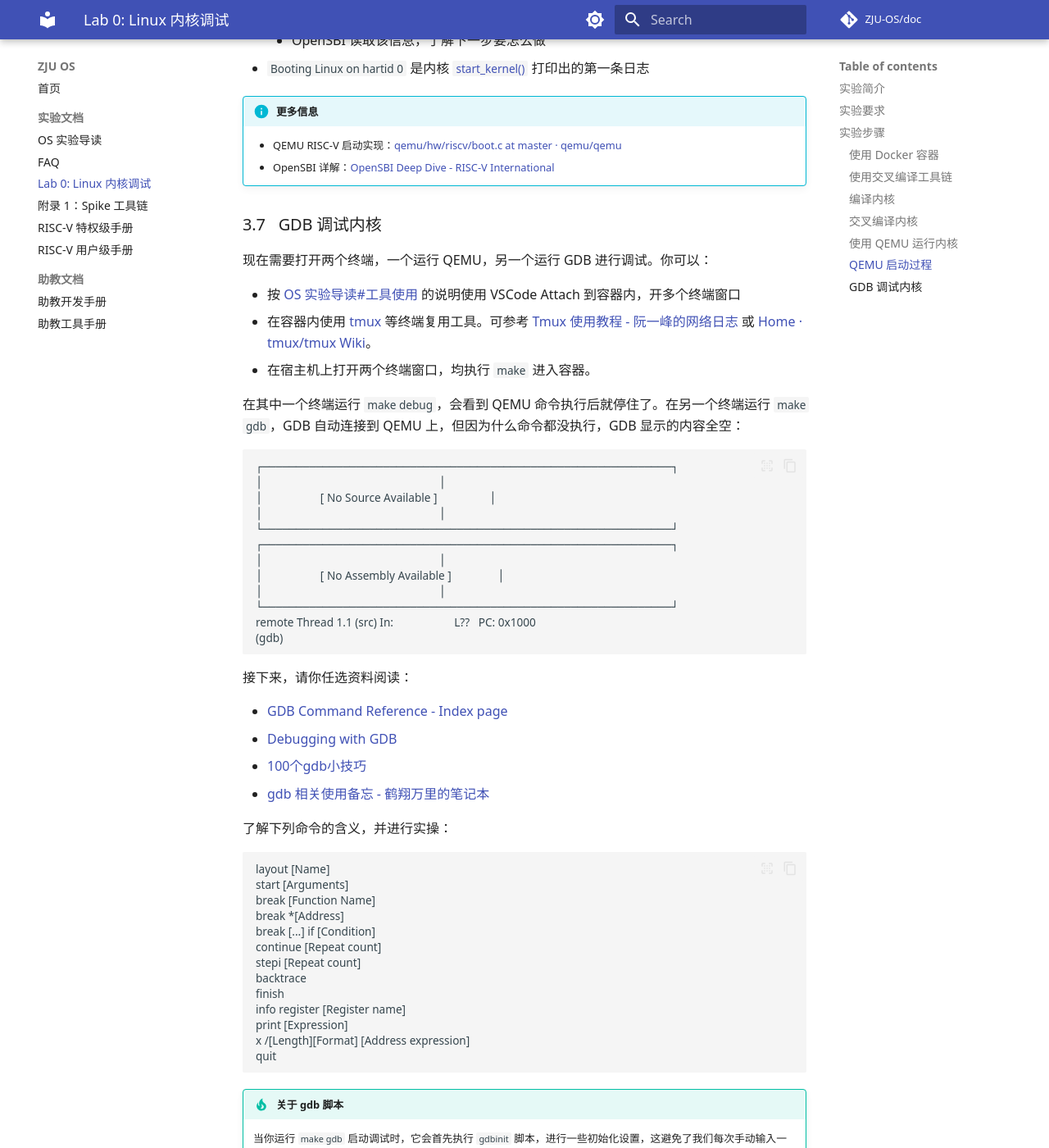
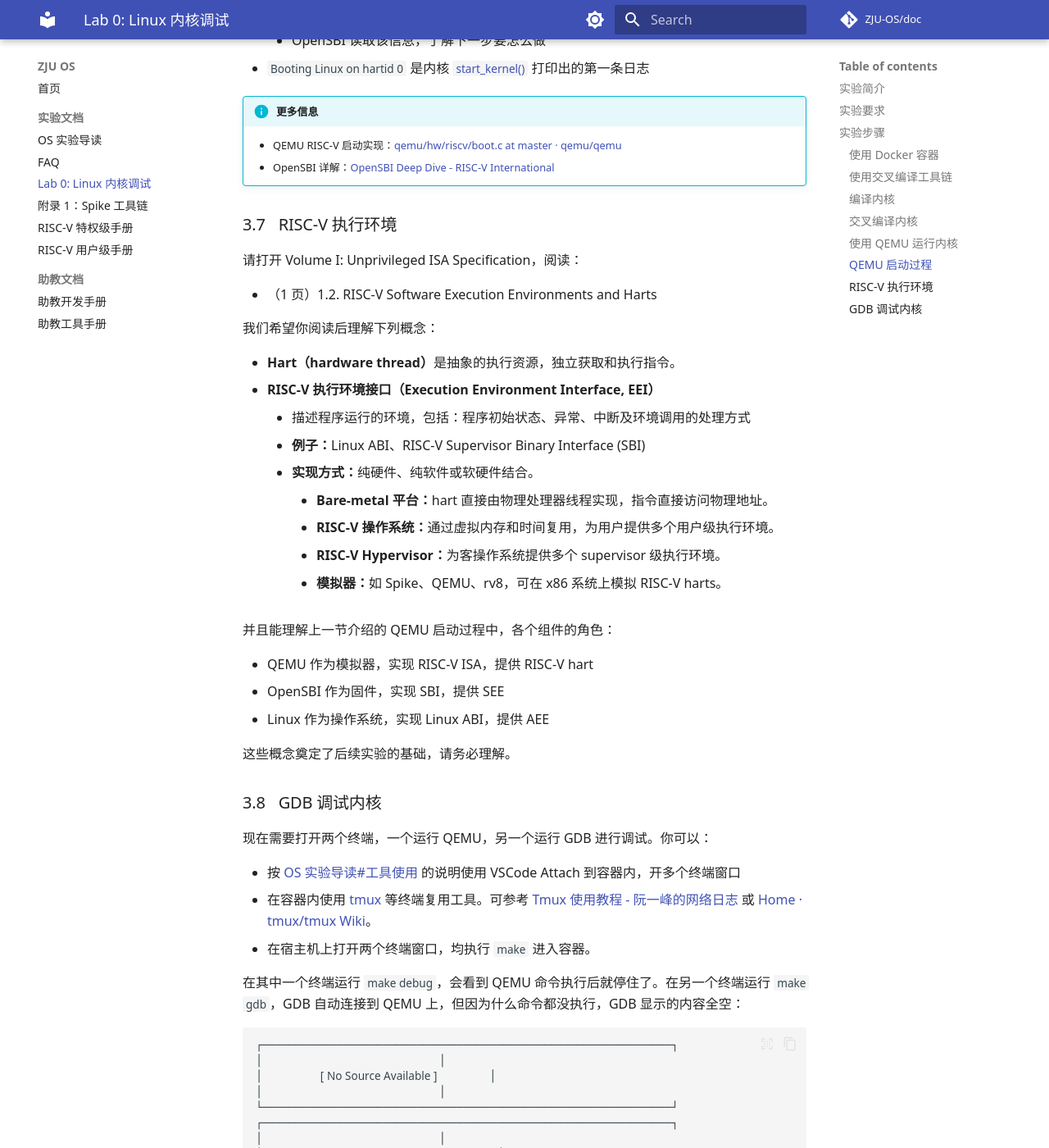
Before and after one commit to hharryz/zju-os-doc, an MkDocs documentation site: the page built from docs/lab0.md, in a window 1280 px wide and 1400 px high, scrolled down 7957 px. Shown: the whole window at 82% size. Built offline with MkDocs 1.6.1 and Material for MkDocs 9.7.7, drawn with Linux system fonts in a browser that asks for light colours; comment, search, counter and statistics services are not loaded.

Commit message:
lab0: riscv EEI

```diff
--- a/docs/lab0.md
+++ b/docs/lab0.md
@@ -336,6 +336,32 @@ Domain0 Next Mode           : S-mode
     - QEMU RISC-V 启动实现：[qemu/hw/riscv/boot.c at master · qemu/qemu](https://github.com/qemu/qemu/blob/master/hw/riscv/boot.c)
     - OpenSBI 详解：[OpenSBI Deep Dive - RISC-V International](https://riscv.org/wp-content/uploads/2024/12/13.30-RISCV_OpenSBI_Deep_Dive_v5.pdf)
 
+### RISC-V 执行环境
+
+请打开 Volume I: Unprivileged ISA Specification，阅读：
+
+- （1 页）1.2. RISC-V Software Execution Environments and Harts
+
+我们希望你阅读后理解下列概念：
+
+- **Hart（hardware thread）**是抽象的执行资源，独立获取和执行指令。
+- **RISC-V 执行环境接口（Execution Environment Interface, EEI）**
+    - 描述程序运行的环境，包括：程序初始状态、异常、中断及环境调用的处理方式
+    - **例子：**Linux ABI、RISC-V Supervisor Binary Interface (SBI)
+    - **实现方式：**纯硬件、纯软件或软硬件结合。
+        - **Bare-metal 平台：**hart 直接由物理处理器线程实现，指令直接访问物理地址。
+        - **RISC-V 操作系统：**通过虚拟内存和时间复用，为用户提供多个用户级执行环境。
+        - **RISC-V Hypervisor：**为客操作系统提供多个 supervisor 级执行环境。
+        - **模拟器：**如 Spike、QEMU、rv8，可在 x86 系统上模拟 RISC-V harts。
+
+并且能理解上一节介绍的 QEMU 启动过程中，各个组件的角色：
+
+- QEMU 作为模拟器，实现 RISC-V ISA，提供 RISC-V hart
+- OpenSBI 作为固件，实现 SBI，提供 SEE
+- Linux 作为操作系统，实现 Linux ABI，提供 AEE
+
+这些概念奠定了后续实验的基础，请务必理解。
+
 ### GDB 调试内核
 
 现在需要打开两个终端，一个运行 QEMU，另一个运行 GDB 进行调试。你可以：
```
Also changed, not shown: 1 other file.
